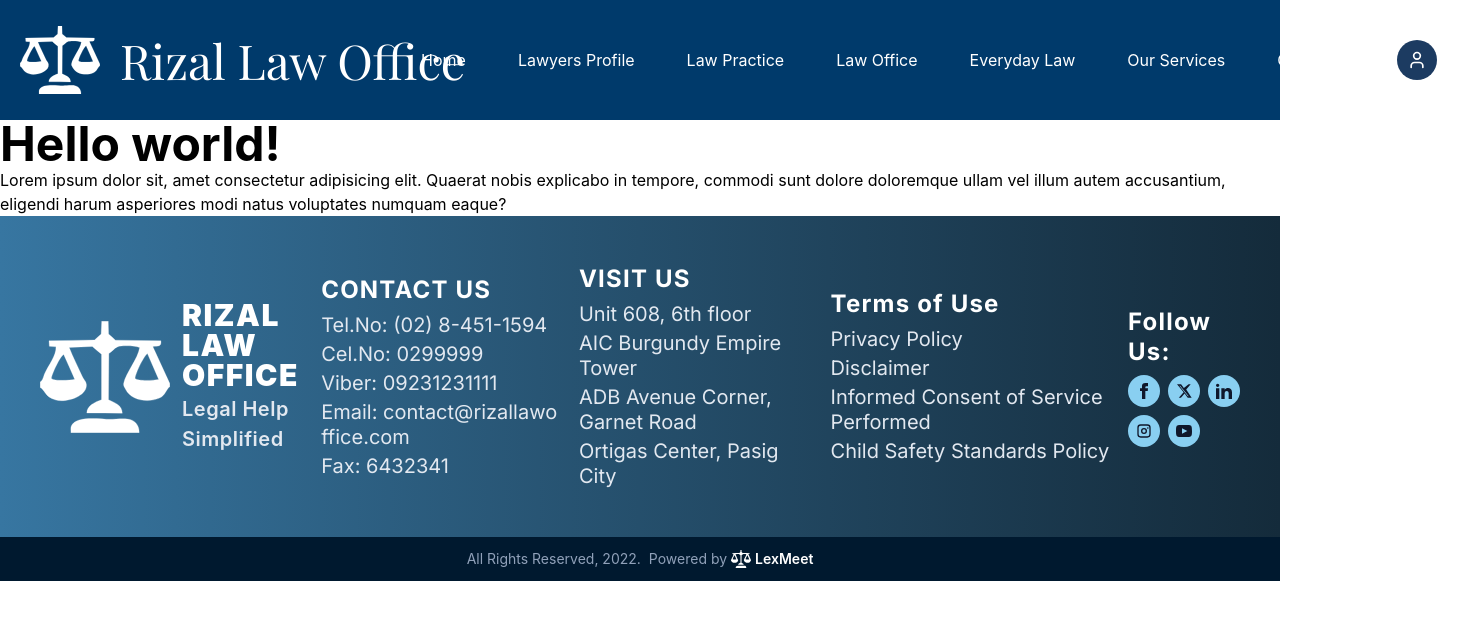
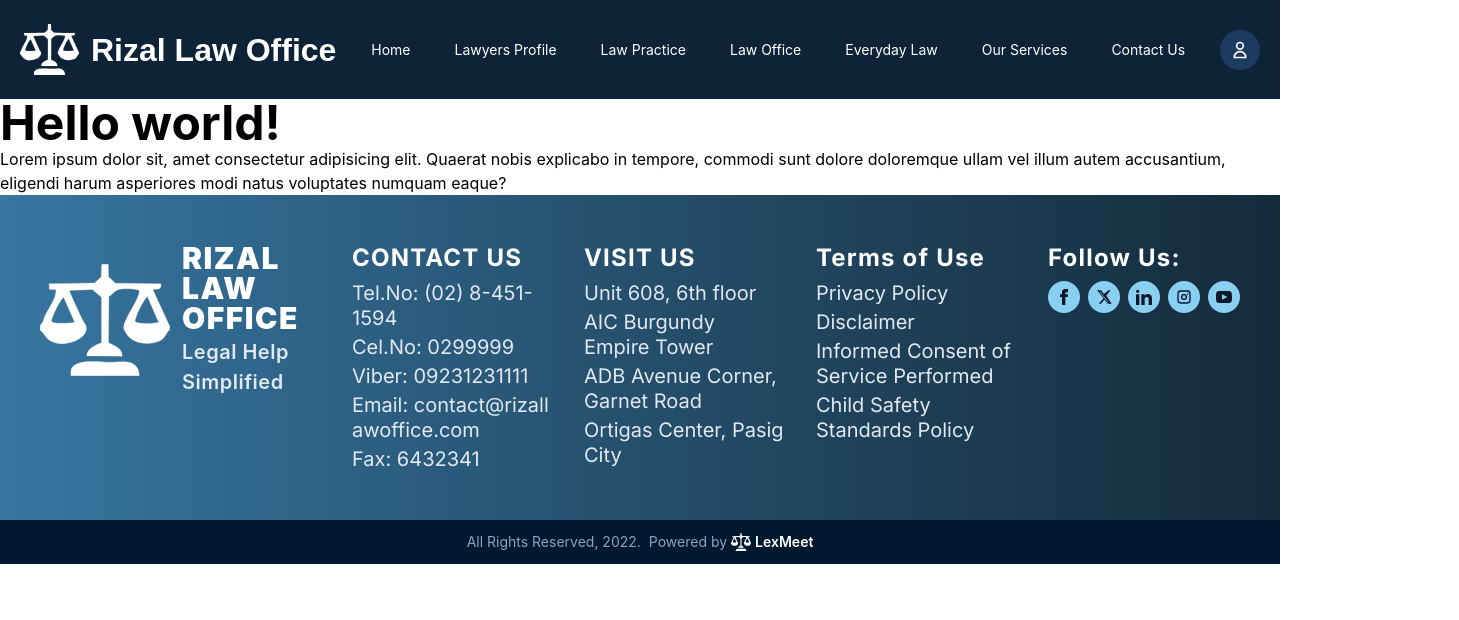
Before and after one commit to karllogdat/lexmeet-group4-template, a React (Vite) app: page / in a window 1280 px wide. Shown: the top 620 px of the page, 1459 px wide, since content can reach past the window. Built offline with nearby package versions, Linux system fonts and the light colour scheme; a web font is replaced by a local one.

Commit message:
revise footer and navbar

```diff
--- a/src/components/Footer.jsx
+++ b/src/components/Footer.jsx
@@ -4,12 +4,12 @@ export default function Footer() {
   return (
     <footer className="flex flex-col w-full text-white font-sans">
       {/* Main Footer Container */}
-      <div className="flex items-center bg-gradient-to-r from-[#3776A1] to-[#142B3B] px-6 sm:px-10 py-12">
-        {/* Balanced 5-Column Grid on Large Screens */}
-        <div className="w-full flex gap-4 items-center justify-around">
-          {/* grid grid-cols-1 sm:grid-cols-2 lg:grid-cols-5 gap-8 lg:gap-10 */}
+      <div className="bg-gradient-to-r from-[#3776A1] to-[#142B3B] px-6 sm:px-10 py-12">
+        {/* Equal Flexbox Container */}
+        <div className="w-full flex flex-wrap lg:flex-nowrap items-start justify-between gap-8">
+
           {/* Brand Logo Section */}
-          <div className="flex items-center justify-center gap-3">
+          <div className="flex items-center justify-start gap-3 flex-1 min-w-[280px]">
             <img
               src="/src/assets/Lex.svg"
               alt="Lex Logo"
@@ -29,7 +29,7 @@ export default function Footer() {
           </div>
 
           {/* Contact Us */}
-          <div className="g4-subcaption text-slate-200 leading-tight space-y-1">
+          <div className="g4-subcaption text-slate-200 leading-tight space-y-1 flex-1 min-w-[200px]">
             <h3 className="font-bold font-poppins text-[24px] text-white uppercase tracking-wider mb-2">
               CONTACT US
             </h3>
@@ -41,7 +41,7 @@ export default function Footer() {
           </div>
 
           {/* Visit Us */}
-          <div className="g4-subcaption text-slate-200 leading-tight space-y-1">
+          <div className="g4-subcaption text-slate-200 leading-tight space-y-1 flex-1 min-w-[200px]">
             <h3 className="font-bold font-poppins text-[24px] text-white uppercase tracking-wider mb-2">
               VISIT US
             </h3>
@@ -52,7 +52,7 @@ export default function Footer() {
           </div>
 
           {/* Terms of Use */}
-          <div className="g4-subcaption text-slate-200 leading-tight">
+          <div className="g4-subcaption text-slate-200 leading-tight flex-1 min-w-[200px]">
             <h3 className="font-bold font-poppins text-[24px] text-white tracking-wider mb-2">
               Terms of Use
             </h3>
@@ -65,11 +65,11 @@ export default function Footer() {
           </div>
 
           {/* Follow Us */}
-          <div className="g4-subcaption text-slate-200 leading-tight">
+          <div className="g4-subcaption text-slate-200 leading-tight flex-1 min-w-[160px]">
             <h3 className="font-bold font-poppins text-[24px] text-white tracking-wider mb-2">
               Follow Us:
             </h3>
-            <div className="grid grid-cols-3 gap-2 w-max text-slate-900">
+            <div className="flex flex-wrap gap-2 w-max text-slate-900">
               {/* Facebook */}
               <a href="#" className="w-8 h-8 bg-g4-400 hover:bg-white text-bg-g4-50 rounded-full flex items-center justify-center transition-colors">
                 <svg className="w-4 h-4 fill-current" viewBox="0 0 24 24"><path d="M9 8H6v4h3v12h5V12h3.642L18 8h-4V6.333C14 5.374 14.5 5 15.5 5H18V0h-3.808C10.592 0 9 1.583 9 4.615V8z"/></svg>
--- /dev/null
+++ b/src/components/NavBar/AvatarButton.jsx
@@ -0,0 +1,37 @@
+export default function AvatarButton() {
+  return (
+    <div style={{ display: 'flex', alignItems: 'center', flexShrink: 0 }}>
+      <button
+        type="button"
+        aria-label="User Profile"
+        style={{
+          display: 'flex',
+          alignItems: 'center',
+          justifyContent: 'center',
+          width: '40px',
+          height: '40px',
+          borderRadius: '50%',
+          backgroundColor: '#1C3B61',
+          color: '#FFFFFF',
+          border: 'none',
+          cursor: 'pointer',
+          transition: 'all 0.2s'
+        }}
+      >
+        <svg
+          style={{ width: '20px', height: '20px' }}
+          fill="none"
+          stroke="currentColor"
+          viewBox="0 0 24 24"
+        >
+          <path
+            strokeLinecap="round"
+            strokeLinejoin="round"
+            strokeWidth="2"
+            d="M16 7a4 4 0 11-8 0 4 4 0 018 0zM12 14a7 7 0 00-7 7h14a7 7 0 00-7-7z"
+          />
+        </svg>
+      </button>
+    </div>
+  );
+}
--- /dev/null
+++ b/src/components/NavBar/BrandLogo.jsx
@@ -0,0 +1,28 @@
+import DesignSystem from "../../pages/DesignSystemPage";
+
+export default function BrandLogo() {
+  return (
+    <div style={{ display: 'flex', alignItems: 'center', gap: '12px', cursor: 'pointer' }}>
+      <img
+        src="/src/assets/Lex.svg"
+        alt="Lex Logo"
+        style={{ width: '59px', height: '59px', objectFit: 'contain' }}
+        onError={(e) => {
+          // Fallback if image path is incorrect
+          e.target.style.display = 'none';
+        }}
+      />
+      <span
+        style={{
+          fontFamily: "'Poppins', sans-serif",
+          fontSize: '32px',
+          fontWeight: 'bold',
+          whiteSpace: 'nowrap',
+          color: '#FFFFFF'
+        }}
+      >
+        Rizal Law Office
+      </span>
+    </div>
+  );
+}
--- /dev/null
+++ b/src/components/NavBar/NavLink.jsx
@@ -0,0 +1,20 @@
+export default function NavLink({ href, children }) {
+  return (
+    <a
+      href={href}
+      style={{
+        color: '#FFFFFF',
+        textDecoration: 'none',
+        padding: '8px 12px',
+        fontSize: '14px',
+        whiteSpace: 'nowrap',
+        borderRadius: '4px',
+        transition: 'background-color 0.2s',
+        display: 'inline-block'
+      }}
+      className="hover:bg-g4-700"
+    >
+      {children}
+    </a>
+  );
+}
--- a/src/components/Navbar.jsx
+++ b/src/components/Navbar.jsx
@@ -1,210 +1,10 @@
-import React, { useState, useEffect, useRef } from 'react';
-import { Link } from 'react-router';
+import AvatarButton from "./NavBar/AvatarButton.jsx";
+import BrandLogo from "./NavBar/BrandLogo.jsx";
+import NavLink from "./NavBar/NavLink.jsx";
 
-// Reusable Brand Logo Component
-function BrandLogo() {
-  return (
-    <div className="flex items-center gap-5 cursor-pointer">
-      <img
-        src="/src/assets/Lex.svg"
-        alt="Lex Logo"
-        className="w-20 h-20 object-contain"
-      />
-      <span className="g4-heading-1 text-white whitespace-nowrap">
-        Rizal Law Office
-      </span>
-    </div>
-  );
-}
-
-// Reusable Nav Link Component
-/**
- * @typedef {Object} NavLinkProps
- * @property {string} href
- * @property {React.ReactNode} children
- */
-function NavLink({ href, children }) {
-  return (
-    <Link
-      to={href}
-      className="px-4 py-3 text-base text-white hover:bg-g4-600 hover:shadow-lg transition-colors duration-200 rounded whitespace-nowrap"
-    >
-      {children}
-    </Link>
-  );
-}
-
-// Interactive User Actions & Profile Dropdown Component
-function UserActions() {
-  const [isOpen, setIsOpen] = useState(false);
-  const dropdownRef = useRef(null);
-
-  // Handle clicking outside or pressing Escape to close dropdown
-  useEffect(() => {
-    const handleClickOutside = (event) => {
-      if (dropdownRef.current && !dropdownRef.current.contains(event.target)) {
-        setIsOpen(false);
-      }
-    };
-
-    const handleKeyDown = (event) => {
-      if (event.key === 'Escape') {
-        setIsOpen(false);
-      }
-    };
-
-    document.addEventListener('mousedown', handleClickOutside);
-    document.addEventListener('keydown', handleKeyDown);
-
-    return () => {
-      document.removeEventListener('mousedown', handleClickOutside);
-      document.removeEventListener('keydown', handleKeyDown);
-    };
-  }, []);
-
-  return (
-    <div className="relative" ref={dropdownRef}>
-      {/* User Avatar Button & Chevron Trigger */}
-      <button
-        type="button"
-        aria-label="User Profile"
-        onClick={() => setIsOpen((prev) => !prev)}
-        className="flex items-center gap-2 group cursor-pointer focus:outline-none"
-      >
-        <div className="flex items-center justify-center w-10 h-10 rounded-full bg-[#1C3B61] hover:bg-[#254A7A] hover:shadow-md text-white transition-all duration-200 shrink-0">
-          <svg
-            className="w-5 h-5 fill-none stroke-current stroke-2"
-            viewBox="0 0 24 24"
-            strokeLinecap="round"
-            strokeLinejoin="round"
-          >
-            <path d="M19 21v-2a4 4 0 0 0-4-4H9a4 4 0 0 0-4 4v2" />
-            <circle cx="12" cy="7" r="4" />
-          </svg>
-        </div>
-
-        {/* Chevron Indicator */}
-        <svg
-          className={`w-3.5 h-3.5 text-white fill-none stroke-current stroke-2 transition-transform duration-200 ${
-            isOpen ? 'rotate-180' : ''
-          }`}
-          viewBox="0 0 24 24"
-          strokeLinecap="round"
-          strokeLinejoin="round"
-        >
-          <path d="m6 9 6 6 6-6" />
-        </svg>
-      </button>
-
-      {/* Profile Dropdown Menu */}
-      {isOpen && (
-        <div className="absolute right-0 top-full mt-3 w-52 rounded-lg border border-slate-300/40 bg-[#e2eaf0] py-2 text-[#0b2239] shadow-2xl z-50">
-          {/* Go to Lexmeet */}
-          <Link
-            to="/lexmeet"
-            onClick={() => setIsOpen(false)}
-            className="flex items-center gap-3 px-4 py-2.5 text-sm font-semibold transition-colors hover:bg-[#cbd5e1]"
-          >
-            <svg
-              className="w-4 h-4 fill-none stroke-current stroke-2"
-              viewBox="0 0 24 24"
-              strokeLinecap="round"
-              strokeLinejoin="round"
-            >
-              <path d="m16 16 3-8 3 8c-.87.65-1.92 1-3 1s-2.13-.35-3-1Z" />
-              <path d="m2 16 3-8 3 8c-.87.65-1.92 1-3 1s-2.13-.35-3-1Z" />
-              <path d="M7 21h10" />
-              <path d="M12 3v18" />
-              <path d="M3 7h18" />
-            </svg>
-            <span>Go to Lexmeet</span>
-          </Link>
-
-          {/* Admin Account */}
-          <Link
-            to="/admin"
-            onClick={() => setIsOpen(false)}
-            className="flex items-center gap-3 px-4 py-2.5 text-sm font-semibold transition-colors hover:bg-[#cbd5e1]"
-          >
-            <svg
-              className="w-4 h-4 fill-none stroke-current stroke-2"
-              viewBox="0 0 24 24"
-              strokeLinecap="round"
-              strokeLinejoin="round"
-            >
-              <path d="M20 13c0 5-3.5 7.5-7.66 8.95a1 1 0 0 1-.67-.01C7.5 20.5 4 18 4 13V6a1 1 0 0 1 1-1c2 0 4.5-1.2 6.24-2.72a1.17 1.17 0 0 1 1.52 0C14.51 3.81 17 5 19 5a1 1 0 0 1 1 1z" />
-            </svg>
-            <span>Admin Account</span>
-          </Link>
-
-          {/* Settings */}
-          <Link
-            to="/settings"
-            onClick={() => setIsOpen(false)}
-            className="flex items-center gap-3 px-4 py-2.5 text-sm font-semibold transition-colors hover:bg-[#cbd5e1]"
-          >
-            <svg
-              className="w-4 h-4 fill-none stroke-current stroke-2"
-              viewBox="0 0 24 24"
-              strokeLinecap="round"
-              strokeLinejoin="round"
-            >
-              <path d="M12.22 2h-.44a2 2 0 0 0-2 2v.18a2 2 0 0 1-1 1.73l-.43.25a2 2 0 0 1-2 0l-.15-.08a2 2 0 0 0-2.73.73l-.22.38a2 2 0 0 0 .73 2.73l.15.1a2 2 0 0 1 1 1.72v.51a2 2 0 0 1-1 1.74l-.15.09a2 2 0 0 0-.73 2.73l.22.38a2 2 0 0 0 2.73.73l.15-.08a2 2 0 0 1 2 0l.43.25a2 2 0 0 1 1 1.73V20a2 2 0 0 0 2 2h.44a2 2 0 0 0 2-2v-.18a2 2 0 0 1 1-1.73l.43-.25a2 2 0 0 1 2 0l.15.08a2 2 0 0 0 2.73-.73l.22-.38a2 2 0 0 0-.73-2.73l-.15-.10a2 2 0 0 1-1-1.72v-.51a2 2 0 0 1 1-1.74l.15-.09a2 2 0 0 0 .73-2.73l-.22-.38a2 2 0 0 0-2.73-.73l-.15.08a2 2 0 0 1-2 0l-.43-.25a2 2 0 0 1-1-1.73V4a2 2 0 0 0-2-2z" />
-              <circle cx="12" cy="12" r="3" />
-            </svg>
-            <span>Settings</span>
-          </Link>
-
-          {/* Divider */}
-          <div className="mx-4 my-1.5 h-px bg-[#94a3b8]" />
-
-          {/* Log-in */}
-          <Link
-            to="/login"
-            onClick={() => setIsOpen(false)}
-            className="flex items-center gap-3 px-4 py-2.5 text-sm font-semibold transition-colors hover:bg-[#cbd5e1]"
-          >
-            <svg
-              className="w-4 h-4 fill-none stroke-current stroke-2"
-              viewBox="0 0 24 24"
-              strokeLinecap="round"
-              strokeLinejoin="round"
-            >
-              <path d="M15 3h4a2 2 0 0 1 2 2v14a2 2 0 0 1-2 2h-4" />
-              <polyline points="10 17 15 12 10 7" />
-              <line x1="15" x2="3" y1="12" y2="12" />
-            </svg>
-            <span>Log-in</span>
-          </Link>
-
-          {/* Log-out */}
-          <Link
-            to="/logout"
-            onClick={() => setIsOpen(false)}
-            className="flex items-center gap-3 px-4 py-2.5 text-sm font-semibold transition-colors hover:bg-[#cbd5e1]"
-          >
-            <svg
-              className="w-4 h-4 fill-none stroke-current stroke-2"
-              viewBox="0 0 24 24"
-              strokeLinecap="round"
-              strokeLinejoin="round"
-            >
-              <path d="M9 21H5a2 2 0 0 1-2-2V5a2 2 0 0 1 2-2h4" />
-              <polyline points="16 17 21 12 16 7" />
-              <line x1="21" x2="9" y1="12" y2="12" />
-            </svg>
-            <span>Log-out</span>
-          </Link>
-        </div>
-      )}
-    </div>
-  );
-}
-
-// Main Navbar Component
 export default function Navbar() {
   const navItems = [
-    { label: 'Home', href: '/' },
+    { label: 'Home', href: '/Home' },
     { label: 'Lawyers Profile', href: '/lawyers-profile' },
     { label: 'Law Practice', href: '/law-practice' },
     { label: 'Law Office', href: '/law-office' },
@@ -214,11 +14,44 @@ export default function Navbar() {
   ];
 
   return (
-    <div className="w-full bg-g4-900 p-5 relative z-50">
-      <nav className="flex items-center justify-around gap-5">
-        <BrandLogo />
+    <header
+      style={{
+        width: '100%',
+        padding: '20px', // Updated padding to 20px
+        minHeight: '70px',
+        backgroundColor: '#0F2338',
+        color: 'g4-900',
+        boxSizing: 'border-box',
+        justifyContent: 'space-around',
+      }}
+    >
+      <nav
+        style={{
+          display: 'flex',
+          alignItems: 'center',
+          gap: '20px', // Updated outer layout gap to 20px
+          maxWidth: '1280px',
+          margin: '0 auto',
+          width: '100%'
+        }}
+      >
+        {/* Brand Logo */}
+        <div style={{ flexShrink: 0, display: 'flex', alignItems: 'center' }}>
+          <BrandLogo />
+        </div>
 
-        <div className="flex items-center gap-5">
+        {/* Links */}
+        <div
+          style={{
+            flex: 1,
+            display: 'flex',
+            alignItems: 'center',
+            justifyContent: 'center',
+            gap: '20px', // Updated navigation links gap to 20px
+            overflowX: 'auto',
+            minWidth: 0
+          }}
+        >
           {navItems.map((item) => (
             <NavLink key={item.label} href={item.href}>
               {item.label}
@@ -226,8 +59,11 @@ export default function Navbar() {
           ))}
         </div>
 
-        <UserActions />
+        {/* Avatar */}
+        <div style={{ flexShrink: 0, display: 'flex', alignItems: 'center' }}>
+          <AvatarButton />
+        </div>
       </nav>
-    </div>
+    </header>
   );
 }
```
